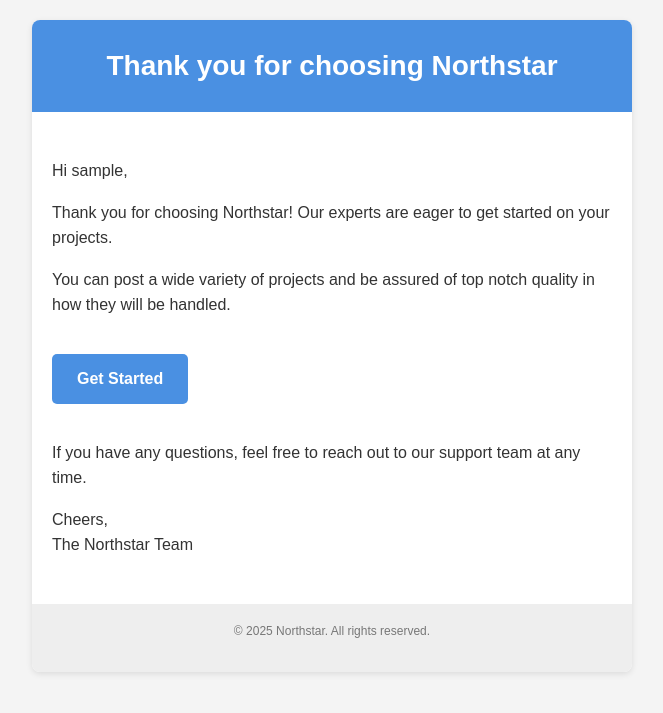
After one commit to EduardOmanyala/north, a Django app: template analytics/templates/analytics/emails/signup.html in a window 1280 px wide. The commit adds this page. Shown: the top 713 px of the page, without its empty margins (328-991 px from the left). Run offline with Django 4.2, Linux system fonts and the light colour scheme; the template is opened without the code that fills it: most values are stand-ins (such as "Sample title", 1, 10 or a date in 2020).

```diff
--- a/analytics/static/analytics/assets/css/customstyles.css
+++ b/analytics/static/analytics/assets/css/customstyles.css
@@ -569,7 +569,7 @@
 
 
 .dropbtn2{
-    color:grey;
+    color: #DCDCDC;
 }
 
 .dropbtn2:hover{
--- a/analytics/templates/analytics/TaskCheckout.html
+++ b/analytics/templates/analytics/TaskCheckout.html
@@ -191,11 +191,11 @@
 
     function makePayment() {
         FlutterwaveCheckout({
-          public_key: "FLWPUBK_TEST-20f3552e74d88c0ce534a8a29c3710e3-X",
+          public_key: "FLWPUBK-8157d9a5a438ba3591cd721e98abd869-X",
 
           tx_ref: "titanic-48981487343MDI0NzMx",
           amount: 100,
-          currency: "USD",
+          currency: "KES",
           //payment_options: "card",
           redirect_url: red_url,
           meta: {
--- a/analytics/templates/analytics/base3.html
+++ b/analytics/templates/analytics/base3.html
@@ -107,7 +107,7 @@
 
       <div id="divstick" class="topdivnav pt-4" style="padding-left: 2%;">
         <div>
-            <a class="brand pt-2" href="{% url 'home' %}"><img src="{% static 'core/images3/logofin3.png' %}" alt="" width="225" height="18"/></a>
+            <a class="brand pt-2" href="{% url 'home' %}"><img src="{% static 'core/images3/log6.png' %}" alt="" width="225" height="18"/></a>
         </div>
 
         <div>
--- /dev/null
+++ b/analytics/templates/analytics/emails/signup.html
@@ -0,0 +1,92 @@
+<!DOCTYPE html>
+<html>
+<head>
+  <meta charset="UTF-8">
+  <title>New Message for Your Project</title>
+  <style>
+    body {
+      margin: 0;
+      padding: 0;
+      background-color: #f4f4f4;
+      font-family: Arial, sans-serif;
+    }
+    .container {
+      width: 100%;
+      table-layout: fixed;
+      padding: 20px;
+      background-color: #f4f4f4;
+    }
+    .main {
+      max-width: 600px;
+      margin: 0 auto;
+      background-color: #ffffff;
+      border-radius: 8px;
+      overflow: hidden;
+      box-shadow: 0 2px 6px rgba(0,0,0,0.1);
+    }
+    .header {
+      background-color: #4a90e2;
+      color: #ffffff;
+      padding: 30px 20px;
+      text-align: center;
+    }
+    .header h1 {
+      margin: 0;
+      font-size: 28px;
+    }
+    .content {
+      padding: 30px 20px;
+      color: #333333;
+      line-height: 1.6;
+    }
+    .button {
+      display: inline-block;
+      padding: 12px 25px;
+      margin: 20px 0;
+      background-color: #4a90e2;
+      color: #ffffff;
+      text-decoration: none;
+      border-radius: 5px;
+      font-weight: bold;
+    }
+    .footer {
+      background-color: #eeeeee;
+      color: #777777;
+      padding: 20px;
+      text-align: center;
+      font-size: 12px;
+    }
+    @media only screen and (max-width: 600px) {
+      .content, .header, .footer {
+        padding: 15px !important;
+      }
+      .button {
+        padding: 10px 20px !important;
+      }
+    }
+  </style>
+</head>
+<body>
+  <div class="container">
+    <div class="main">
+      <div class="header">
+        <h1>Thank you for choosing Northstar</h1>
+      </div>
+      <div class="content">
+        <p>Hi {{ username }},</p>
+        <p>Thank you for choosing Northstar! Our experts are eager to get started on your projects.</p>
+
+        <p>You can post a wide variety of projects and be assured of top notch quality in how they will be handled.</p>
+        <a href="[CTA_LINK]" class="button">Get Started</a>
+        <p>If you have any questions, feel free to reach out to our support team at any time.</p>
+        <p>Cheers,<br>The Northstar Team</p>
+      </div>
+      <div class="footer">
+        © 2025 Northstar. All rights reserved.<br>
+        <br>
+
+      </div>
+    </div>
+  </div>
+</body>
+</html>
--- a/testapp/settings.py
+++ b/testapp/settings.py
@@ -13,7 +13,7 @@
 DEBUG = config('DEBUG', cast=bool)
 
 ALLOWED_HOSTS = ['the-northstar.com','www.the-northstar.com']
-#ALLOWED_HOSTS = []
+# ALLOWED_HOSTS = []
 
 
 # Application definition
@@ -136,6 +136,7 @@
 MEDIA_URL = '/media/'
 MEDIA_ROOT = os.path.join(BASE_DIR, 'media/')
 
+CELERY_BROKER_URL = 'redis://localhost:6379/0'
 
 # Default primary key field type
 # https://docs.djangoproject.com/en/4.2/ref/settings/#default-auto-field
```
Also changed, not shown: analytics/scheduler.py (+13 -0 lines), core/views.py (+3 -10 lines), analytics/static/analytics/imgs/north2.png (added), core/static/core/images3/log3.png (added), core/static/core/images3/log4.png (added), core/static/core/images3/log5.png (added), core/static/core/images3/log6.png (added), db.sqlite3.
